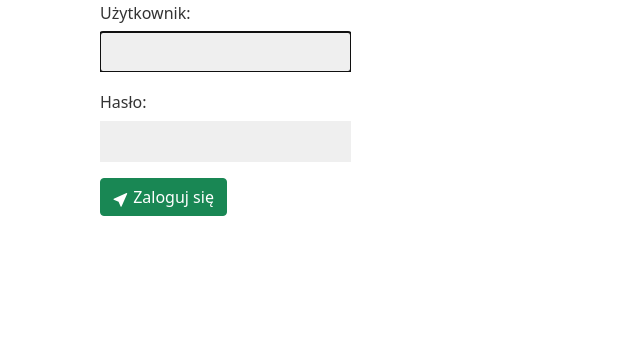
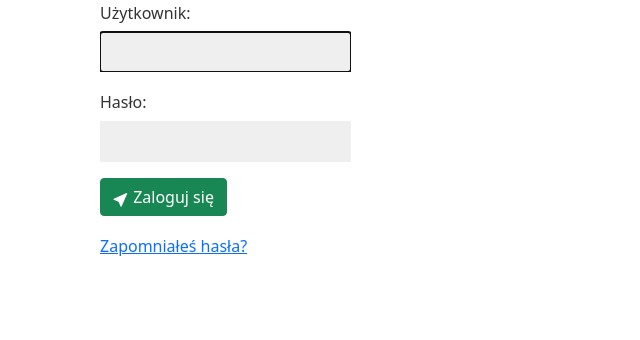
Before and after one commit to LinuxKyrios/SelcorStoreDjango, a Django app: page /account/login/ in a window 1280 px wide. Shown: the part 197-537 px from the top of the page, without its empty margins (0-640 px from the left). Run offline with Django 3.2, Linux system fonts and the light colour scheme; some web fonts are replaced.

Commit message:
Modified login.html file to add link for password reset

```diff
--- a/selcorstore/account/templates/registration/login.html
+++ b/selcorstore/account/templates/registration/login.html
@@ -28,5 +28,8 @@
                 </button>
             </p>
         </form>
+        <p>
+            <a href="{% url 'password_reset' %}">Zapomniałeś hasła?</a>
+        </p>
     </div>
 {% endblock %}
```
